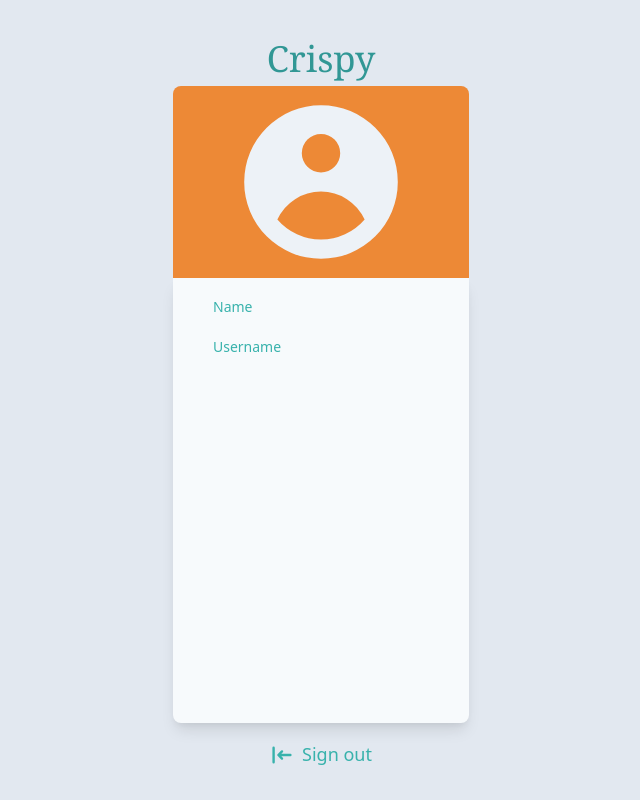
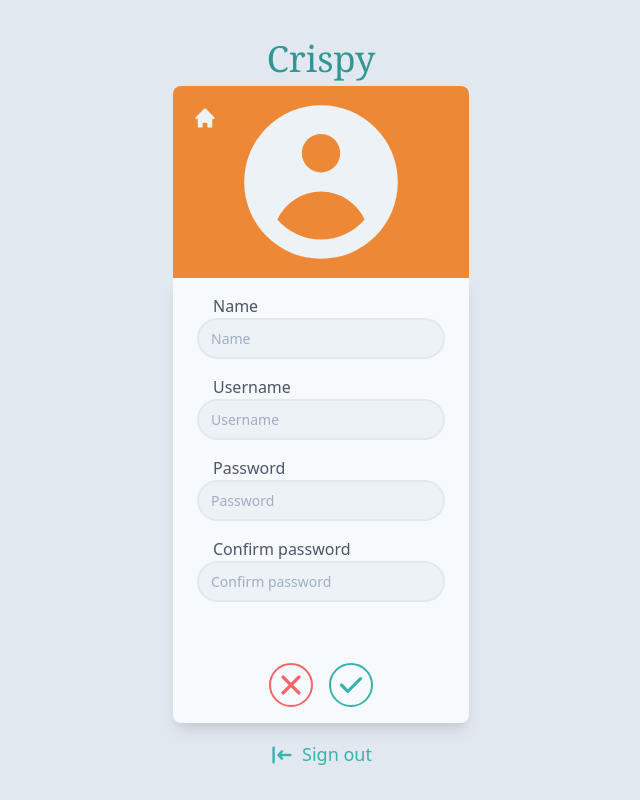
Before and after one commit to caioportela/crispy-employees, a Vue app in the folder client/: page /#/user/1/edit in a window 1280 px wide. Before the commit this address led to /#/user/1. Shown: the whole page, without its empty margins (319-959 px from the left). Built offline with nearby package versions, Linux system fonts and the light colour scheme; no server answers; sample sign-in values are in the browser's storage; what @tailwindcss/custom-forms, vue-sweetalert2 would draw is missing.

Commit message:
feat: add route to edit user

```diff
--- a/client/src/components/UserForm.vue
+++ b/client/src/components/UserForm.vue
@@ -1,8 +1,8 @@
 <template>
   <div class="flex flex-col xl:w-1/4 md:2/3 h-full relative">
     <router-link to="/" class="absolute text-gray-200 top-0 left-0 mt-2 ml-2 p-3" title="Home">
-      <svg viewBox="0 0 20 20" fill="currentColor" class="arrow-left w-6 h-6">
-        <path fill-rule="evenodd" d="M9.707 16.707a1 1 0 01-1.414 0l-6-6a1 1 0 010-1.414l6-6a1 1 0 011.414 1.414L5.414 9H17a1 1 0 110 2H5.414l4.293 4.293a1 1 0 010 1.414z" clip-rule="evenodd"></path>
+      <svg viewBox="0 0 20 20" fill="currentColor" class="home w-6 h-6">
+        <path d="M10.707 2.293a1 1 0 00-1.414 0l-7 7a1 1 0 001.414 1.414L4 10.414V17a1 1 0 001 1h2a1 1 0 001-1v-2a1 1 0 011-1h2a1 1 0 011 1v2a1 1 0 001 1h2a1 1 0 001-1v-6.586l.293.293a1 1 0 001.414-1.414l-7-7z"></path>
       </svg>
     </router-link>
 
@@ -19,17 +19,17 @@
         <input v-model="user.username" id="username" type="text" class="w-full transition duration-300 rounded-full py-2 px-3 text-sm bg-gray-200 border-2 appearance-none rounded-tg focus:bg-white focus:outline-none focus:border-teal-300 focus:text-gray-900 focus:shadow-outline-blue" placeholder="Username" autocomplete="off">
       </div>
 
-      <div v-if="!user.id" class="mb-4">
+      <div v-if="showPassword" class="mb-4">
         <label for="password" class="ml-4">Password</label>
         <input v-model="user.password" id="password" type="password" class="w-full transition duration-300 rounded-full py-2 px-3 text-sm bg-gray-200 border-2 appearance-none rounded-tg focus:bg-white focus:outline-none focus:border-teal-300 focus:text-gray-900 focus:shadow-outline-blue" placeholder="Password" autocomplete="off">
       </div>
 
-      <div v-if="!user.id" class="mb-4">
+      <div v-if="showPassword" class="mb-4">
         <label for="confirm-password" class="ml-4">Confirm password</label>
         <input v-model="user.confirmPassword" id="confirm-password" type="password" class="w-full transition duration-300 rounded-full py-2 px-3 text-sm bg-gray-200 border-2 appearance-none rounded-tg focus:bg-white focus:outline-none focus:border-teal-300 focus:text-gray-900 focus:shadow-outline-blue" placeholder="Confirm password" autocomplete="off">
       </div>
 
-      <div class="mb-4">
+      <div v-if="sessionUser.admin" class="mb-4">
         <label class="inline-flex items-center ml-4">
           <input v-model="user.admin" type="checkbox" class="form-checkbox text-teal-400 text-2xl border-teal-500 focus:shadow-sm">
           <span class="ml-2">Admin</span>
@@ -37,7 +37,7 @@
       </div>
 
       <div class="flex-grow flex items-end justify-center">
-        <button type="button" class="text-red-500 border-2 border-red-500 hover:bg-red-500 hover:text-gray-200 transition duration-300 p-1 rounded-full mx-2 focus:outline-none focus:shadow-none" title="Cancel">
+        <button v-on:click="back" type="button" class="text-red-500 border-2 border-red-500 hover:bg-red-500 hover:text-gray-200 transition duration-300 p-1 rounded-full mx-2 focus:outline-none focus:shadow-none" title="Cancel">
           <svg viewBox="0 0 20 20" fill="currentColor" class="x w-8 h-8">
             <path fill-rule="evenodd" d="M4.293 4.293a1 1 0 011.414 0L10 8.586l4.293-4.293a1 1 0 111.414 1.414L11.414 10l4.293 4.293a1 1 0 01-1.414 1.414L10 11.414l-4.293 4.293a1 1 0 01-1.414-1.414L8.586 10 4.293 5.707a1 1 0 010-1.414z" clip-rule="evenodd"></path>
           </svg>
@@ -58,7 +58,7 @@
 </template>
 
 <script>
-import { mapActions } from 'vuex'
+import { mapActions, mapGetters } from 'vuex'
 import Avatar from '@/components/Avatar'
 import SignOut from '@/components/SignOut'
 
@@ -69,8 +69,26 @@ export default {
     Avatar,
     SignOut
   },
+  computed: {
+    ...mapGetters(['sessionUser']),
+
+    showPassword: function() {
+      return !this.user.id || (this.sessionUser.id === this.user.id)
+    }
+  },
   methods: {
     ...mapActions(['saveUser']),
+
+    back: function() {
+      if(this.user.id) {
+        this.$router.push({
+          name: 'UserShow',
+          params: { user_id: this.user.id }
+        })
+      } else {
+        this.$router.push({ path: '/' })
+      }
+    },
 
     save: async function() {
       const { confirmPassword, ...user } = this.user
@@ -82,14 +100,14 @@ export default {
       }
 
       // Check if password match with confirmation
-      if(user.password && (user.password === confirmPassword)) {
+      if((user.id || user.password) && (user.password === confirmPassword)) {
         try {
           await this.saveUser(user)
           this.$router.push({ path: '/' })
         } catch(e) {
           this.$swal.fire('Error', e, 'error')
         }
-      } else {
+      } else if(!user.id) {
         // Add warning about password
         message = document.createElement('small')
         message.id = 'password-error'
--- a/client/src/router/index.js
+++ b/client/src/router/index.js
@@ -27,6 +27,12 @@ const routes = [
     path: '/user/create',
     name: 'UserCreate',
     component: () => import('@/views/user/Create.vue'),
+    meta: { requiresAuth: true }
+  },
+  {
+    path: '/user/:user_id/edit',
+    name: 'UserEdit',
+    component: () => import('@/views/user/Edit.vue'),
     meta: { requiresAuth: true }
   },
   {
--- /dev/null
+++ b/client/src/views/user/Edit.vue
@@ -0,0 +1,28 @@
+<template>
+  <UserForm v-bind:user="user"/>
+</template>
+
+<script>
+import { mapActions, mapGetters } from 'vuex'
+import UserForm from '@/components/UserForm'
+
+export default {
+  name: 'UserEdit',
+  components: { UserForm },
+  computed: {
+    ...mapGetters(['user'])
+  },
+  methods: {
+    ...mapActions(['getUser'])
+  },
+
+  beforeMount: function() {
+    this.getUser(this.$route.params.user_id)
+  },
+
+  beforeRouteUpdate: function(to, from, next) {
+    this.getUser(to.params.user_id)
+    next()
+  }
+}
+</script>
--- a/client/src/views/user/Show.vue
+++ b/client/src/views/user/Show.vue
@@ -1,12 +1,27 @@
 <template>
   <div class="flex flex-col xl:w-1/4 md:2/3 h-full relative">
     <router-link v-if="sessionUser.admin" to="/" class="absolute text-gray-200 top-0 left-0 mt-2 ml-2 p-3" title="Home">
-      <svg viewBox="0 0 20 20" fill="currentColor" class="arrow-left w-6 h-6">
-        <path fill-rule="evenodd" d="M9.707 16.707a1 1 0 01-1.414 0l-6-6a1 1 0 010-1.414l6-6a1 1 0 011.414 1.414L5.414 9H17a1 1 0 110 2H5.414l4.293 4.293a1 1 0 010 1.414z" clip-rule="evenodd"></path>
+      <svg viewBox="0 0 20 20" fill="currentColor" class="home w-6 h-6">
+        <path d="M10.707 2.293a1 1 0 00-1.414 0l-7 7a1 1 0 001.414 1.414L4 10.414V17a1 1 0 001 1h2a1 1 0 001-1v-2a1 1 0 011-1h2a1 1 0 011 1v2a1 1 0 001 1h2a1 1 0 001-1v-6.586l.293.293a1 1 0 001.414-1.414l-7-7z"></path>
       </svg>
     </router-link>
 
     <Avatar/>
+
+    <div class="absolute top-0 right-0 flex items-center mr-3 mt-3">
+      <router-link :to="{ name: 'UserEdit', params: { user_id: user.id } }" class="text-gray-200 p-2 inline-block" title="Edit">
+        <svg viewBox="0 0 20 20" fill="currentColor" class="pencil-alt w-6 h-6">
+          <path d="M17.414 2.586a2 2 0 00-2.828 0L7 10.172V13h2.828l7.586-7.586a2 2 0 000-2.828z"></path>
+          <path fill-rule="evenodd" d="M2 6a2 2 0 012-2h4a1 1 0 010 2H4v10h10v-4a1 1 0 112 0v4a2 2 0 01-2 2H4a2 2 0 01-2-2V6z" clip-rule="evenodd"></path>
+        </svg>
+      </router-link>
+
+      <button v-if="sessionUser.admin" type="button" class="text-gray-300 p-2 focus:outline-none focus:shadow-none" title="Remove">
+        <svg viewBox="0 0 20 20" fill="currentColor" class="trash w-6 h-6">
+          <path fill-rule="evenodd" d="M9 2a1 1 0 00-.894.553L7.382 4H4a1 1 0 000 2v10a2 2 0 002 2h8a2 2 0 002-2V6a1 1 0 100-2h-3.382l-.724-1.447A1 1 0 0011 2H9zM7 8a1 1 0 012 0v6a1 1 0 11-2 0V8zm5-1a1 1 0 00-1 1v6a1 1 0 102 0V8a1 1 0 00-1-1z" clip-rule="evenodd"></path>
+        </svg>
+      </button>
+    </div>
 
     <div class="flex flex-col h-full rounded-b-lg shadow-lg px-6 py-4 bg-gray-100">
       <div class="px-4">
```
